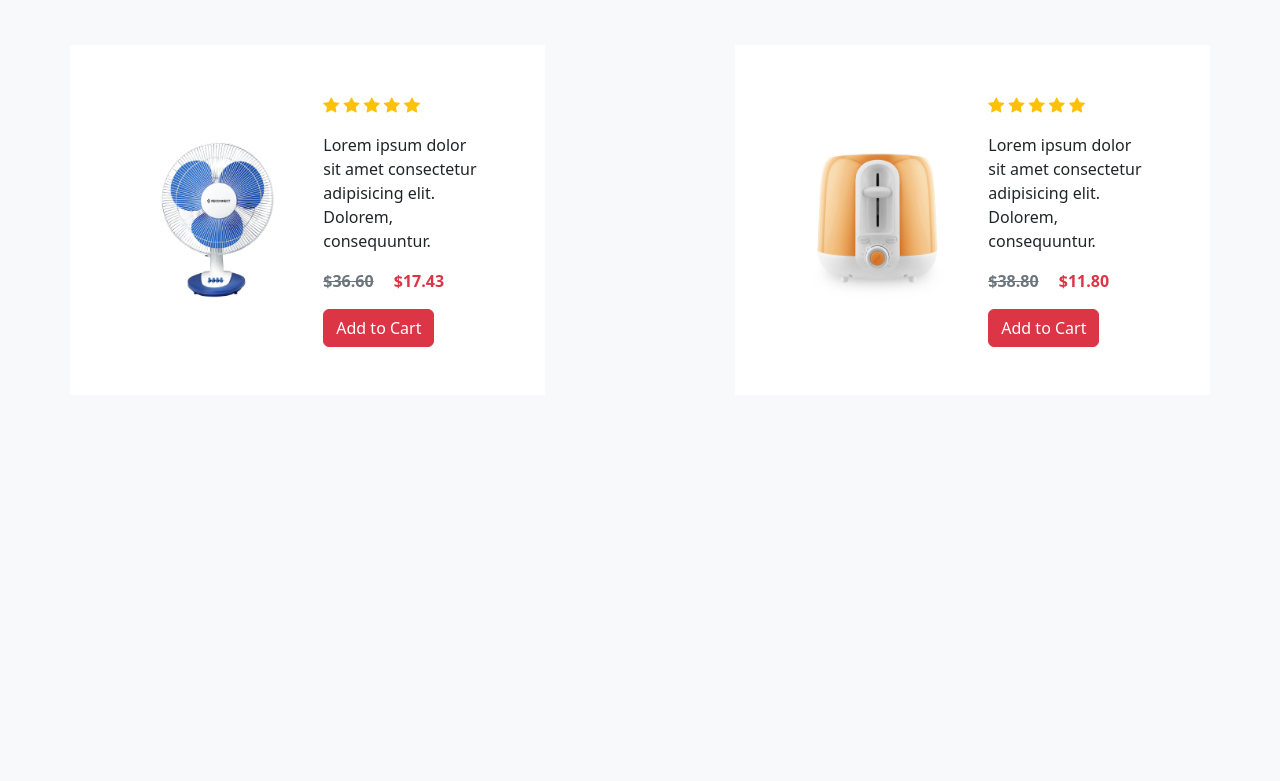
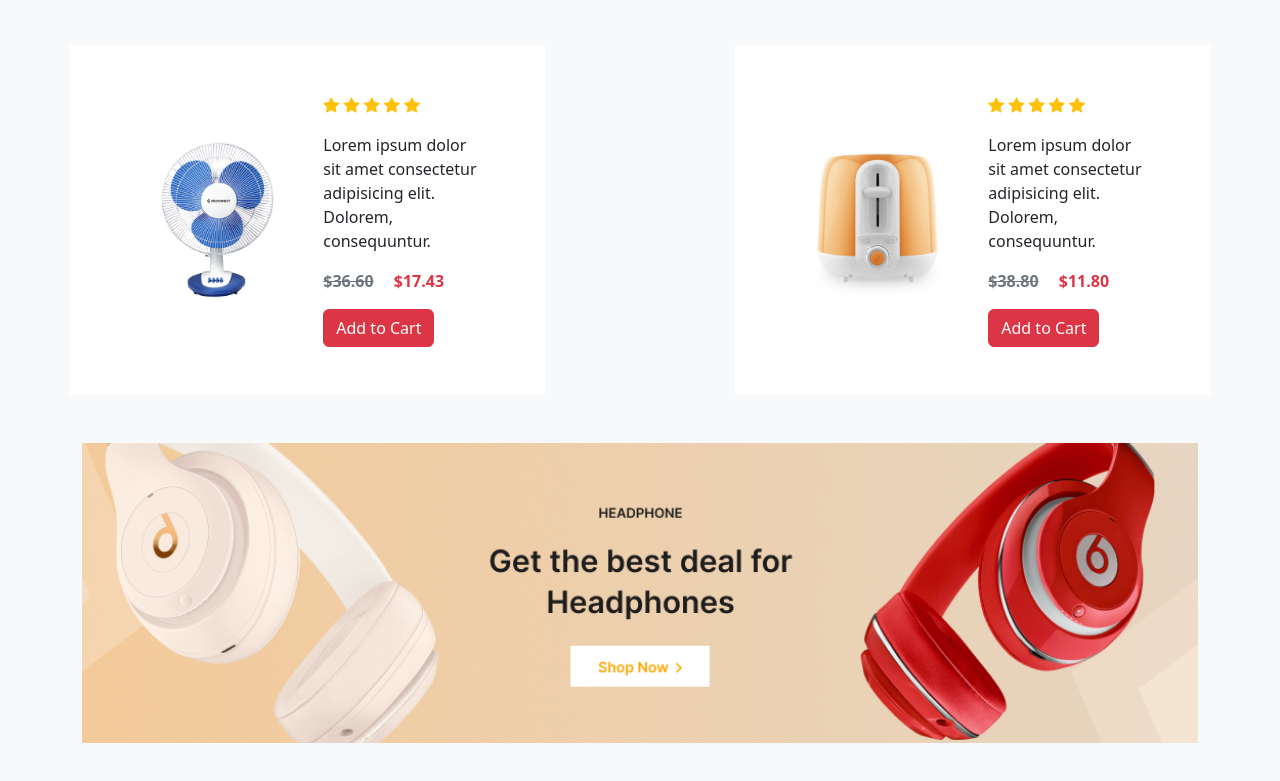
Before and after one commit to Kallol-png/Bootstrap-project-one, a plain HTML site: page index.html in a window 1280 px wide. Shown: the part 3679-4460 px from the top of the page. Before the commit the page ends 4122 px from the top, so only its background shows below. Drawn offline with nearby package versions, Linux system fonts and the light colour scheme.

Commit message:
headphone section added

```diff
--- a/index.html
+++ b/index.html
@@ -633,6 +633,14 @@
 
         </div>
       </section>
+      <!-- Headphone section code start here -->
+      <section class="container my-5">
+        <a href="https://www.facebook.com">
+          <div style="background-image: url(Images/headphoneSlide.png);height: 300px;background-repeat: no-repeat;background-position: center;background-size: cover;">
+
+          </div>
+        </a>
+      </section>
        <!-- Bootstrap JS Bundle Link -->
       <script src="https://cdn.jsdelivr.net/npm/bootstrap@5.3.0-alpha1/dist/js/bootstrap.bundle.min.js" integrity="sha384-w76AqPfDkMBDXo30jS1Sgez6pr3x5MlQ1ZAGC+nuZB+EYdgRZgiwxhTBTkF7CXvN" crossorigin="anonymous"></script>
 
```
Also changed, not shown: Images/headphoneSlide.png (added).
